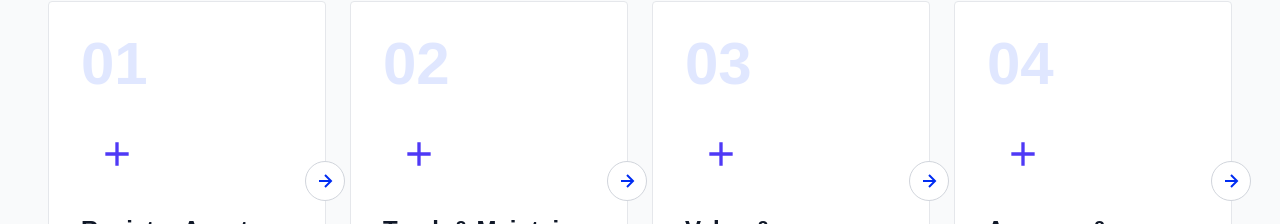
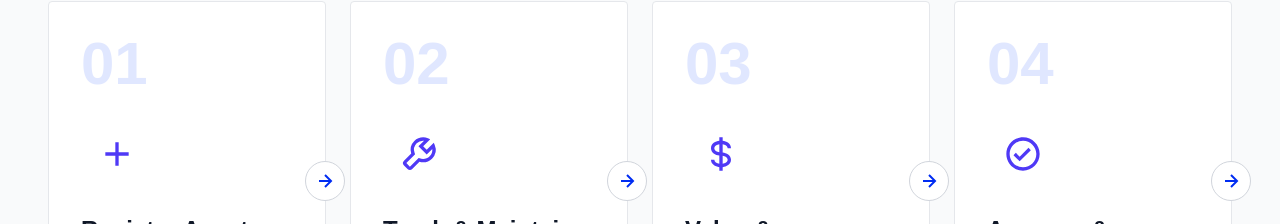
Before and after one commit to blackST4Rez/PAMS, a React (Vite) app in the folder Frontend/: page / in a window 1280 px wide. Shown: the part 2833-3057 px from the top of the page. Built offline with nearby package versions, Linux system fonts and the light colour scheme; a web font is replaced by a local one.

Commit message:
Update: Minor UI change.

```diff
--- a/Frontend/src/components/Sections/HowItWorksSection.jsx
+++ b/Frontend/src/components/Sections/HowItWorksSection.jsx
@@ -1,4 +1,4 @@
-import { BiPlus, BiRightArrowAlt } from 'react-icons/bi';
+import { BiCheckCircle, BiDollar, BiPlus, BiRightArrowAlt, BiWrench } from 'react-icons/bi';
 
 const HowItWorksSection = () => {
 
@@ -46,7 +46,7 @@ const HowItWorksSection = () => {
                             02
                         </div>
                         <div className="p-4 rounded-2xl w-fit mb-6">
-                            <BiPlus className="w-10 h-10 text-indigo-600" />
+                            <BiWrench className="w-10 h-10 text-indigo-600" />
                         </div>
                         <h3 className="text-2xl font-bold text-gray-900 mb-3">
                             Track & Maintain
@@ -64,7 +64,7 @@ const HowItWorksSection = () => {
                             03
                         </div>
                         <div className="p-4 rounded-2xl w-fit mb-6">
-                            <BiPlus className="w-10 h-10 text-indigo-600" />
+                            <BiDollar className="w-10 h-10 text-indigo-600" />
                         </div>
                         <h3 className="text-2xl font-bold text-gray-900 mb-3">
                             Value & Depreciate
@@ -83,7 +83,7 @@ const HowItWorksSection = () => {
                             04
                         </div>
                         <div className="p-4 rounded-2xl w-fit mb-6">
-                            <BiPlus className="w-10 h-10 text-indigo-600" />
+                            <BiCheckCircle className="w-10 h-10 text-indigo-600" />
                         </div>
                         <h3 className="text-2xl font-bold text-gray-900 mb-3">
                             Approve & Transfer
```
